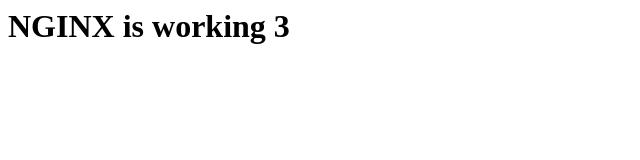
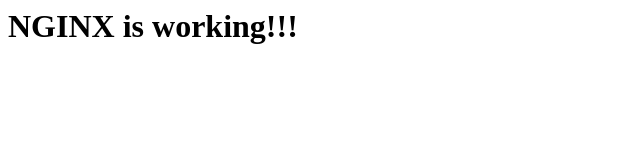
Before and after one commit to vbrake/nexxees, a plain HTML site: page index.html in a window 1280 px wide. Shown: the full height of the page, 0-640 px from the left. Drawn offline with Linux system fonts and the light colour scheme.

Commit message:
Mudanca no texto

```diff
--- a/index.html
+++ b/index.html
@@ -3,6 +3,6 @@
     <title>Test NGINX passed</title>
   </head>
   <body>
-    <h1>NGINX is working 3</h1>
+    <h1>NGINX is working!!!</h1>
   </body>
 </html>
```
